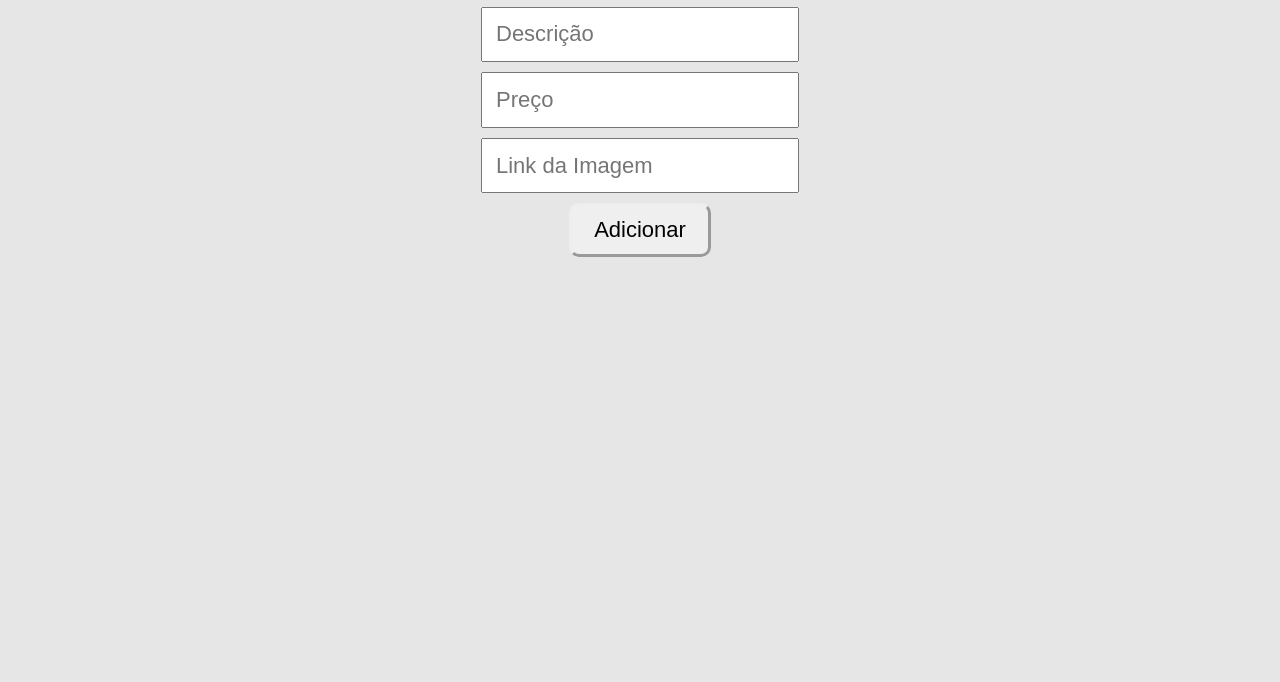
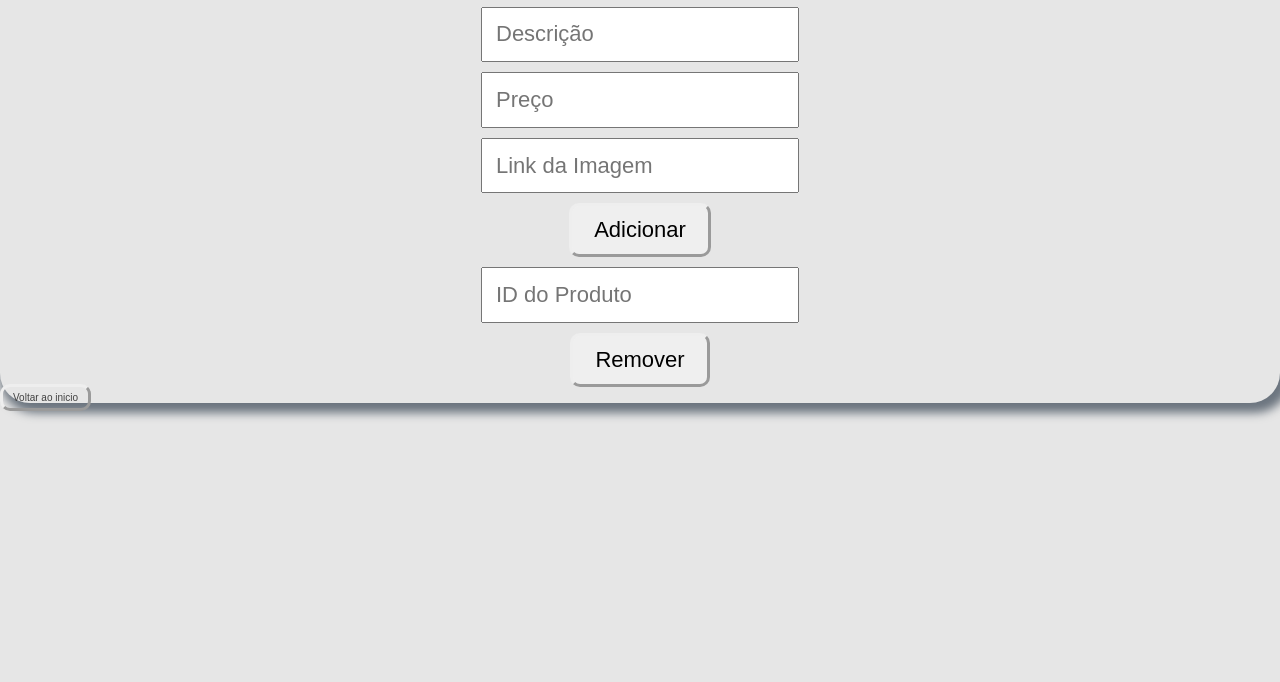
Before and after one commit to erickmacena1/ragnarok-store, a plain HTML site: page ragnarok-site/administrador/crud.html in a window 1280 px wide. Shown: the part 118-800 px from the top of the page. Drawn offline with Linux system fonts and the light colour scheme.

Commit message:
Test Merge

```diff
--- a/ragnarok-site/administrador/crud.html
+++ b/ragnarok-site/administrador/crud.html
@@ -12,6 +12,7 @@
 </head>
 
 <body class="bg-white-2">
+    <div class="container">
 
         <main class="fs-3">
             <nav class="selection flex-row">
@@ -30,6 +31,19 @@
                         <input class="btn" type="submit" value="Adicionar">
                     </form>
                 </li>
+
+                <li class="content-item-1">
+                    <form class="flex-column align-center justify-center">
+                        <input type="text" name="id" id="id" placeholder="ID do Produto" required>
+
+                        <input class="btn" type="submit" value="Remover">
+                    </form>
+                </li>
             </ul>
         </main>
+
+        <footer>
+            <a class="btn" href="http://127.0.0.1:5500/ragnarok-site/index.html">Voltar ao inicio</a>
+        </footer>
+    </div>
 </body>
--- a/ragnarok-site/style.css
+++ b/ragnarok-site/style.css
@@ -103,7 +103,7 @@ html, body {
     min-height: 100vh;
 }
 
-nav {
+nav, ul, ol {
     list-style-type: none;
 }
 
@@ -119,9 +119,17 @@ form > input {
     margin: .5rem;
 }
 
+.container {
+    max-width: 1444px;
+    margin: auto;
+    border-radius: 30px;
+    box-shadow: var(--gray-blue) 5px 5px 10px 5px;
+}
+
 .header {
     background-color: var(--dark-blue);
     color: var(--strong-blue);
+    border-radius: 0 0 33px 33px;
 }
 
 .modal-switch {cursor: pointer;}
```
Also changed, not shown: ragnarok-site/index.html (+3 -6 lines), ragnarok-site/administrador/crud.js (added). Lines whose indentation alone changed are shown as unchanged.
